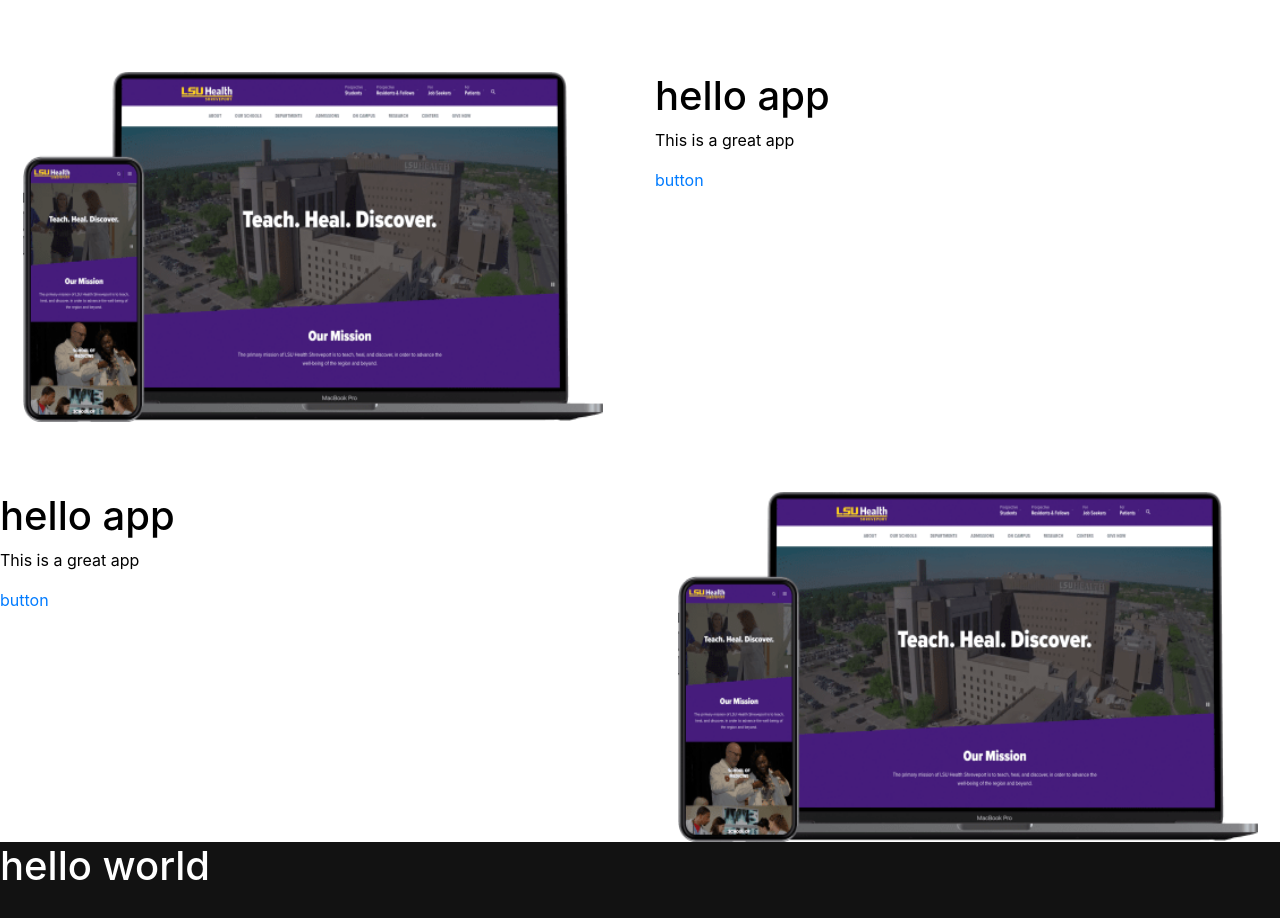
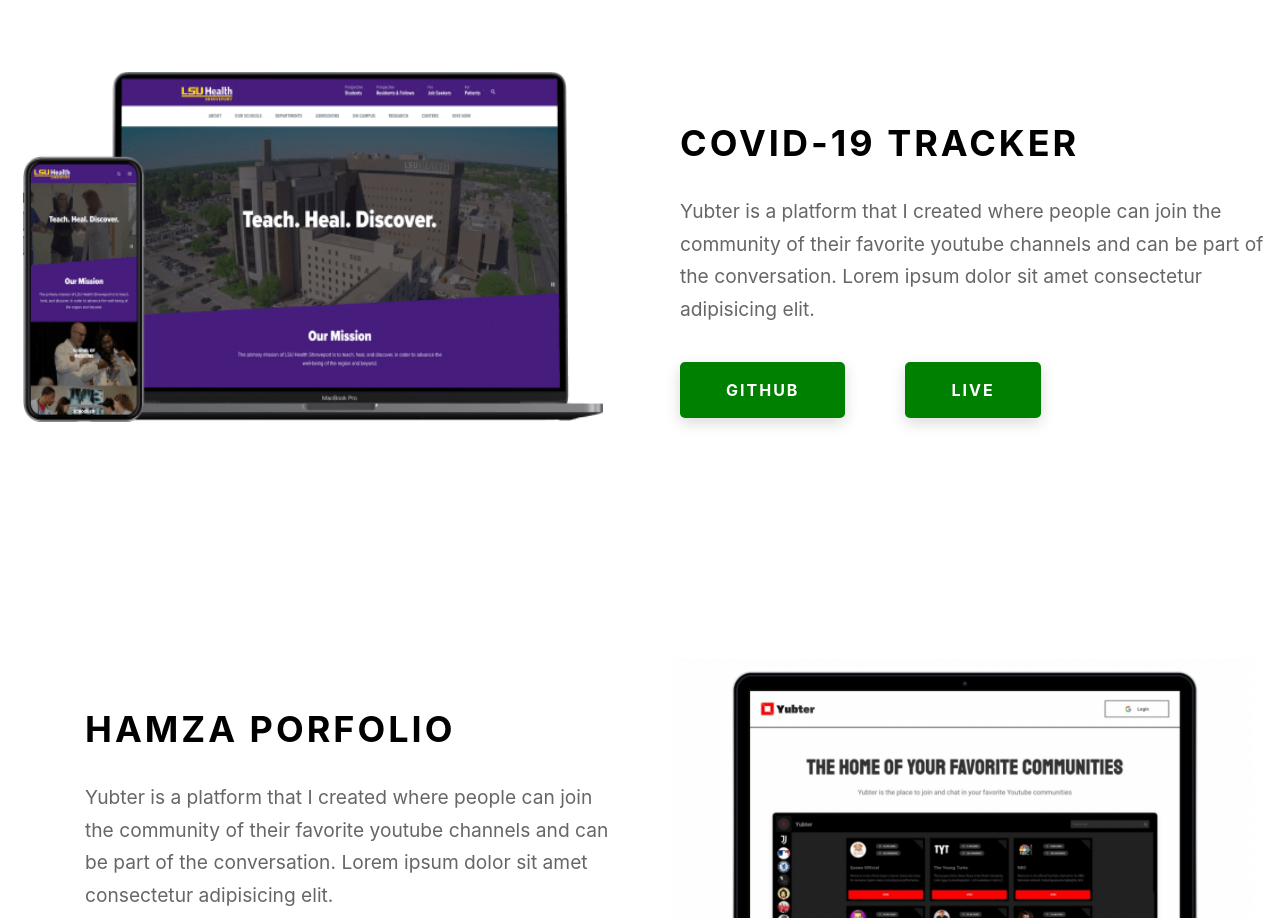
Before and after one commit to hamzazaka/Hamza-Portfolio, a React (Create React App) app in the folder portfolio-app/: page / in a window 1280 px wide. Shown: the part 1882-2800 px from the top of the page. Built offline with nearby package versions, Linux system fonts and the light colour scheme.

Commit message:
project section ready

```diff
--- a/portfolio-app/src/App.css
+++ b/portfolio-app/src/App.css
@@ -189,6 +189,7 @@
 }
 .btn-contact{
   color: #000;
+  margin-right: 60px;
 }
 
 .hello1 span{
@@ -455,3 +456,40 @@
    width: 580px;
     height: 350px;
 }
+
+.project-description {
+  max-width: 650px;
+  padding-left: 40px;
+  padding-top: 50px;
+  padding-bottom: 170px;
+}
+.project-description h1{
+   /* font-weight: 700;
+    font-size: 1.8rem;
+    margin-bottom: 1rem; */
+    font-size: 36px;
+  font-weight: 700;
+  /* text-align: center; */
+  letter-spacing: 3px;
+  text-transform: uppercase;
+  margin-bottom: 30px;
+}
+.project-description p{
+      font-size: 1.2rem;
+    color: #666;
+    max-width: 60rem;
+    line-height: 1.7;
+    margin-bottom: 1rem;
+}
+
+.btn-contact:hover{
+  color: #fff;
+  background: #000;
+}
+.btn-contact{
+  text-align: center;
+}
+.pd-2 {
+  padding-left: 100px;
+  /* font-size: 33px; */
+}
--- a/portfolio-app/src/components/Projects.js
+++ b/portfolio-app/src/components/Projects.js
@@ -1,5 +1,6 @@
 import React from 'react'
 import pic from '../assets/mobileandlaptop.png';
+import pic2 from '../assets/project.png';
 
 export default function Projects() {
     return (
@@ -14,21 +15,29 @@
                     <img src={pic} alt="project" />
                 </div>
                 <div className="col-md-6 project-description">
-                    <h1>hello app</h1>
-                    <p>This is a great app </p>
-                    <a href="">button</a>
+                    <h1>Covid-19 Tracker</h1>
+                    <p>Yubter is a platform that I created where people can join the community of their favorite youtube channels and can be part of the conversation. Lorem ipsum dolor sit amet consectetur adipisicing elit.</p>
+                    <a href="" className='btn btn-contact'>Github</a>
+                    <a href="" className='btn btn-contact'>Live </a>
+
+                </div>
+
+            </div>
+
+
+               <div className="row">
+
+                <div className="col-md-6 project-description pd-2">
+                    <h1>Hamza Porfolio</h1>
+                    <p>Yubter is a platform that I created where people can join the community of their favorite youtube channels and can be part of the conversation. Lorem ipsum dolor sit amet consectetur adipisicing elit.</p>
+                    <a href="" className='btn btn-contact'>Github</a>
+                    <a href="" className='btn btn-contact'>Live </a>
+                </div>
+                <div className="col-md-6 project-img">
+                    <img src={pic2} alt="project" />
                 </div>
             </div>
-             <div className="row">
-                <div className="col-md-6 project-description">
-                    <h1>hello app</h1>
-                    <p>This is a great app </p>
-                    <a href="">button</a>
-                </div>
-                <div className="col-md-6 project-img">
-                    <img src={pic} alt="project" />
-                </div>
-            </div>
+
         </div>
     )
 }
```
